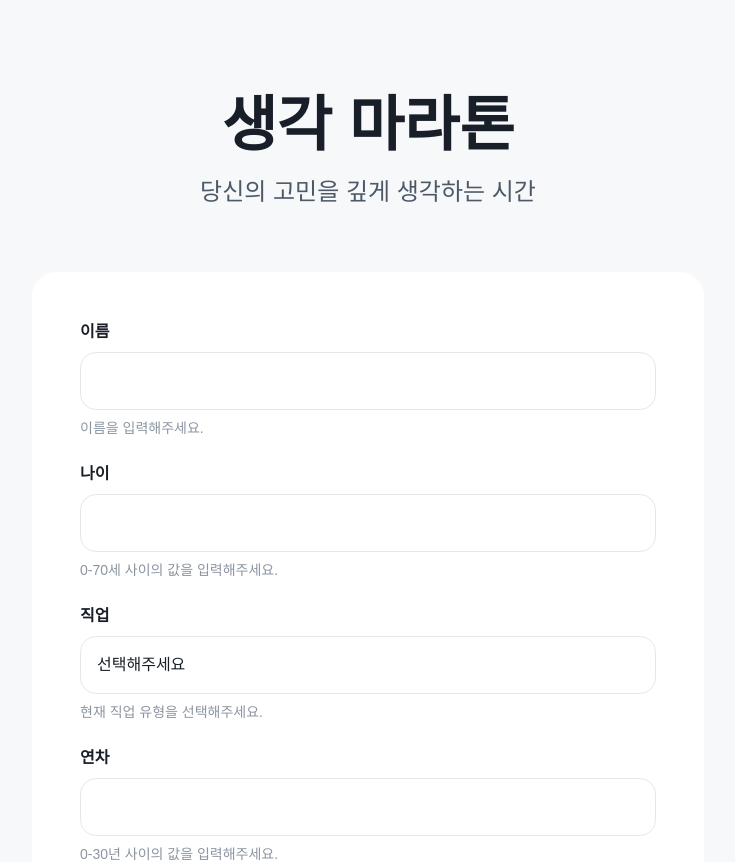
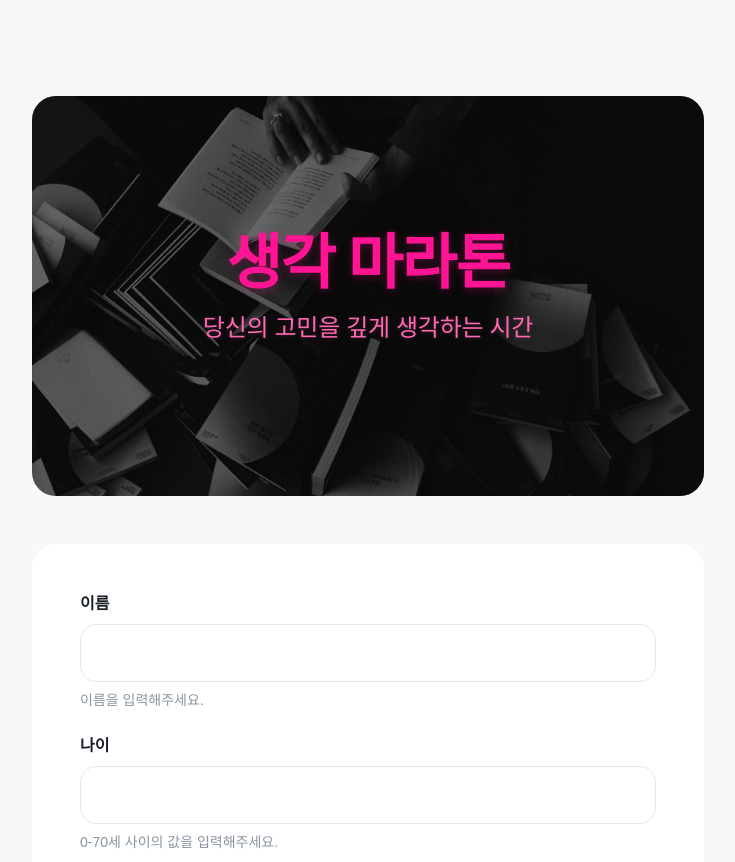
Before and after one commit to ddungpal/think-marathon, a Next.js app: page / in a window 1280 px wide. Shown: the top 862 px of the page, without its empty margins (272-1007 px from the left). Built offline with nearby package versions, Linux system fonts and the light colour scheme.

Commit message:
modify ux/ui6

```diff
--- a/src/app/page.tsx
+++ b/src/app/page.tsx
@@ -6,13 +6,47 @@ export default function Home() {
       <div className="container mx-auto px-4 py-16 md:py-24">
         <div className="max-w-2xl mx-auto">
           {/* Hero Section */}
-          <div className="text-center mb-16">
-            <h1 className="text-3xl sm:text-4xl md:text-5xl lg:text-6xl font-bold text-[#191F28] mb-5 leading-tight">
-              생각 마라톤
-            </h1>
-            <p className="text-base sm:text-lg md:text-xl lg:text-2xl text-[#4E5968] mb-4 font-medium">
-              당신의 고민을 깊게 생각하는 시간
-            </p>
+          <div className="relative text-center mb-8 sm:mb-10 md:mb-12 overflow-hidden rounded-3xl min-h-[300px] sm:min-h-[350px] md:min-h-[400px] flex items-center justify-center">
+            {/* 배경 이미지 (책을 읽는 손) */}
+            <div
+              className="absolute inset-0 bg-cover bg-center bg-no-repeat"
+              style={{
+                backgroundImage: 'url(/images/book-background.jpg)',
+                backgroundSize: 'cover',
+                backgroundPosition: 'center',
+              }}
+            >
+              {/* 어두운 오버레이로 텍스트 가독성 향상 */}
+              <div className="absolute inset-0 bg-black/40"></div>
+            </div>
+
+            {/* 콘텐츠 - 완전 중앙 정렬 */}
+            <div className="relative z-10 px-6 sm:px-8 md:px-12">
+              <h1
+                className="text-3xl sm:text-4xl md:text-5xl lg:text-6xl font-bold mb-5 leading-tight"
+                style={{
+                  fontFamily: "'Pretendard', -apple-system, BlinkMacSystemFont, 'Segoe UI', sans-serif",
+                  color: '#FF1493', // 핫 핑크 색상 (ASTRA BOOK과 유사)
+                  textShadow: '0 2px 8px rgba(255, 20, 147, 0.3)',
+                  fontWeight: 700,
+                  letterSpacing: '-0.02em',
+                }}
+              >
+                생각 마라톤
+              </h1>
+              <p
+                className="text-base sm:text-lg md:text-xl lg:text-2xl mb-4 font-medium"
+                style={{
+                  fontFamily: "'Pretendard', -apple-system, BlinkMacSystemFont, 'Segoe UI', sans-serif",
+                  color: '#FF69B4', // 라이트 핑크 색상
+                  textShadow: '0 1px 4px rgba(255, 105, 180, 0.2)',
+                  fontWeight: 500,
+                  letterSpacing: '-0.01em',
+                }}
+              >
+                당신의 고민을 깊게 생각하는 시간
+              </p>
+            </div>
           </div>
 
           {/* Form Section */}
```
Also changed, not shown: public/images/book-background.jpg (added).
